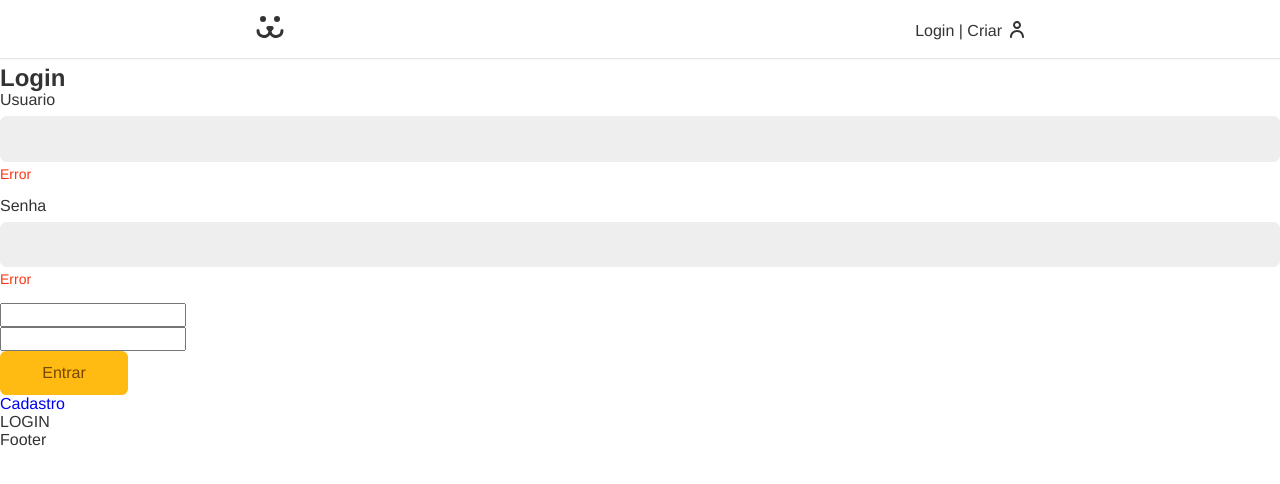
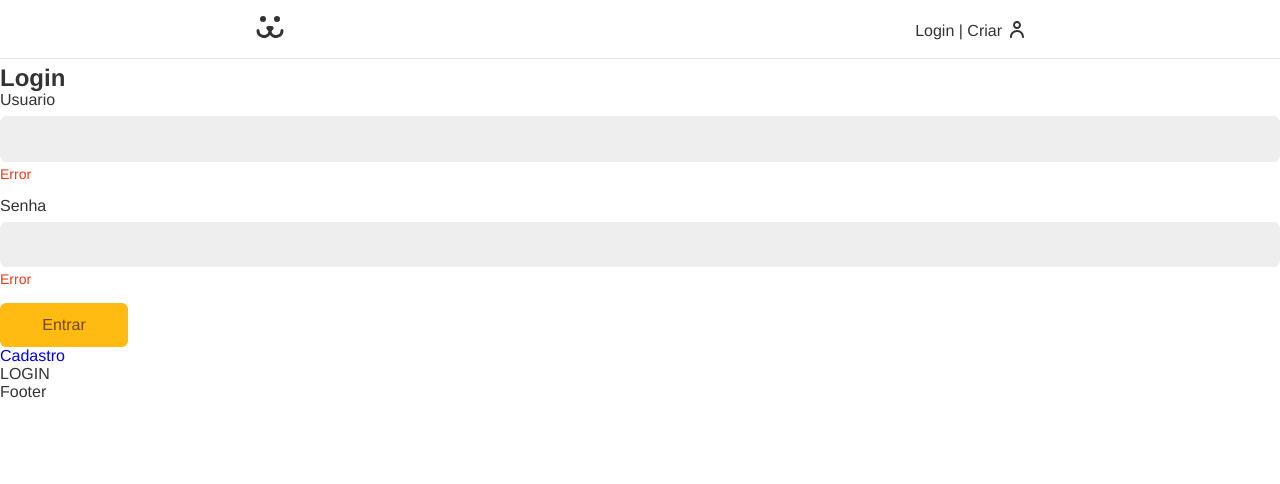
Before and after one commit to gustavocabraltv/origamid-react, a React (Create React App) app: page /login in a window 1280 px wide. Shown: the top 484 px of the page. Built offline with nearby package versions, Linux system fonts and the light colour scheme.

Commit message:
useForm added

```diff
--- a/src/components/Forms/Input.js
+++ b/src/components/Forms/Input.js
@@ -1,11 +1,11 @@
 import React from 'react'
 import styles from './Input.module.css'
 
-const Input = ({label, type, name}) => {
+const Input = ({label, type, name, ...props}) => {
     return(
         <div className={styles.wrapper}>
              <label htmlFor='' className={styles.label}>{label}</label>
-             <input id={name} name={name} type={type} className={styles.input}/>
+             <input id={name} name={name} type={type} className={styles.input} {...props}/>
              <p className={styles.error}>Error</p>
         </div>
     )
--- a/src/components/Login/LoginForm.js
+++ b/src/components/Login/LoginForm.js
@@ -28,18 +28,9 @@ const LoginForm = () => {
     <section>
       <h1>Login</h1>
       <form action="" onSubmit={handleSubmit}>
-        <Input label='Usuario' type='text' name='username'/>
-        <Input label='Senha' type='password'  name='password'/>
-        <input
-          type="text"
-          value={username}
-          onChange={({ target }) => setUsername(target.value)}
-        />
-        <input
-          type="text"
-          value={password}
-          onChange={({ target }) => setPassword(target.value)}
-        />
+        <Input label='Usuario' type='text' name='username' value={username} onChange={({ target }) => setUsername(target.value)}/>
+        <Input label='Senha' type='password'  name='password' value={password} onChange={({ target }) => setPassword(target.value)}/>
+
         <Button>Entrar</Button>
 
       </form>
```
Also changed, not shown: src/Hooks/useForm.js (added, +13 -0 lines).
